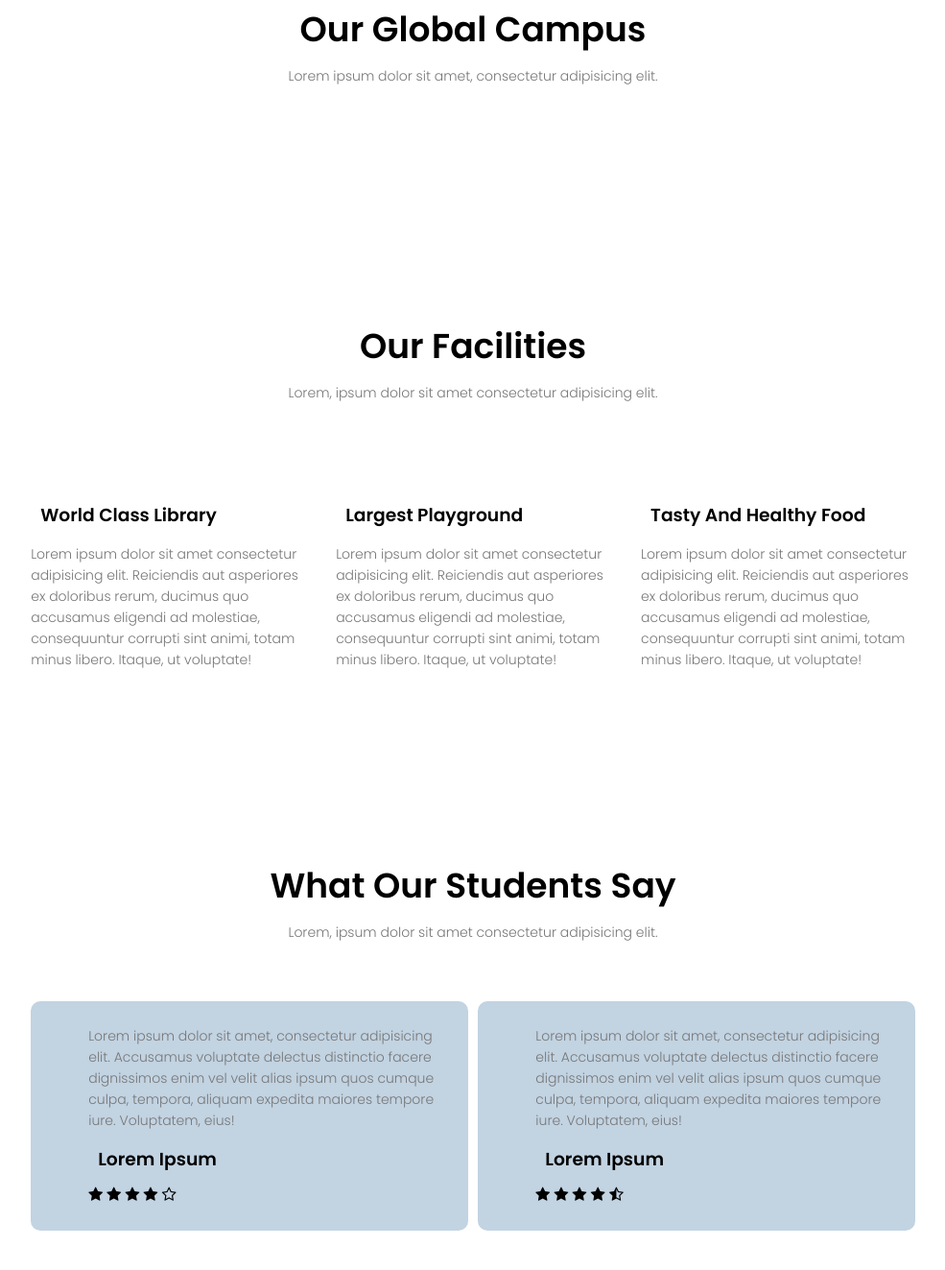
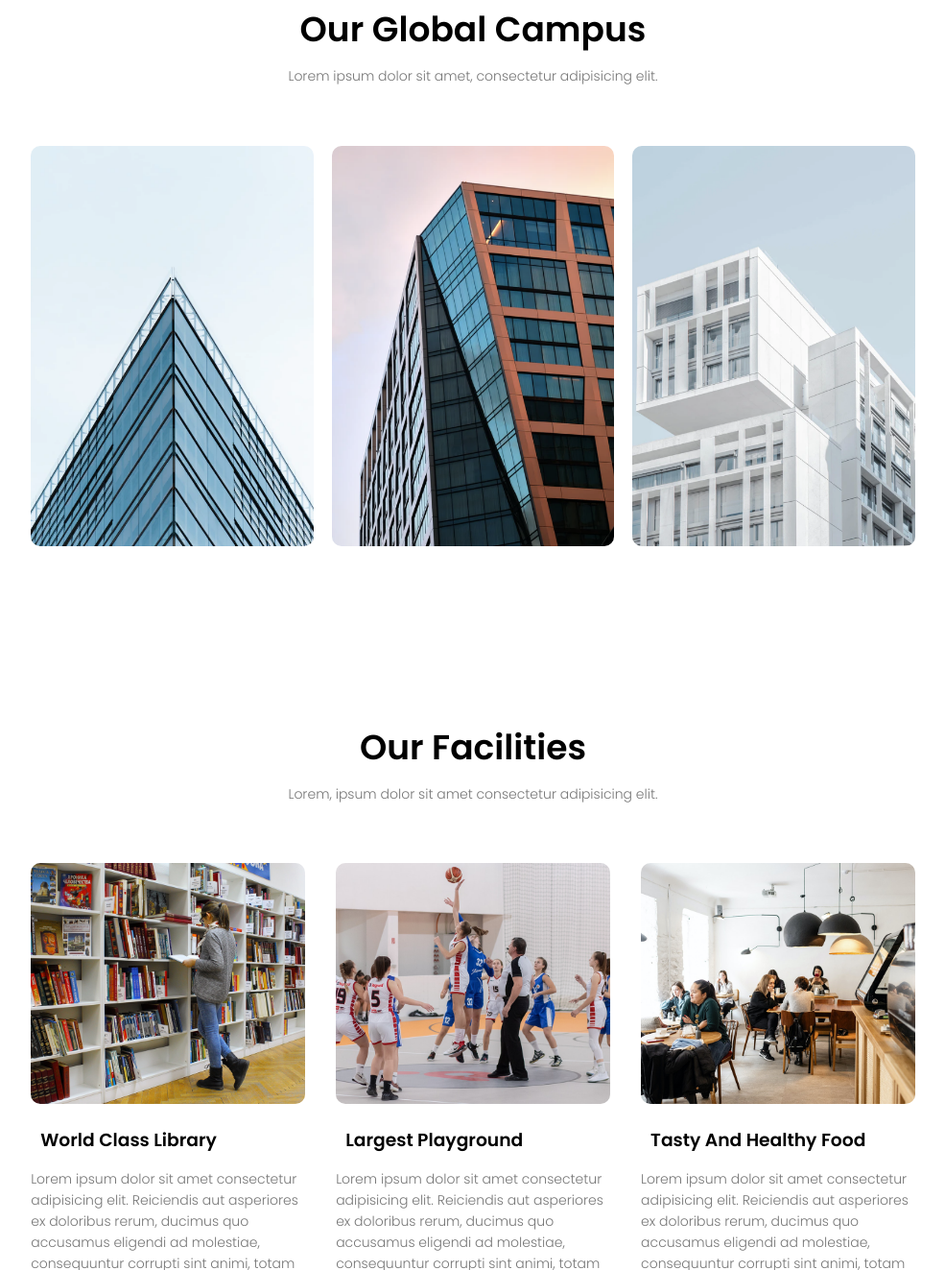
Before and after one commit to shrutirout/college_website, a plain HTML site: page index.html in a window 1280 px wide. Shown: the part 1477-2800 px from the top of the page at 96% size, without its empty margins (147-1132 px from the left). Drawn offline with Linux system fonts and the light colour scheme; files whose address does not match are found by name.

Commit message:
Update index.html

```diff
--- a/index.html
+++ b/index.html
@@ -12,7 +12,7 @@
 <body>
     <section class="header">
         <nav>
-            <a href="index.html"><img src="images/logo.png"></a>
+            <a href="index.html"><img src="logo.png"></a>
             <div class="nav-links" id=""navLinks>
                 <i class="fa fa-times" onclick="hideMenu()"></i>
                 <ul>
@@ -59,19 +59,19 @@
         <p>Lorem ipsum dolor sit amet, consectetur adipisicing elit.</p>
         <div class="row">
             <div class="campus-col">
-                <img src="images/london.png" alt="">
+                <img src="london.png" alt="">
                 <div class="layer">
                     <h3>LONDON</h3>
                 </div>
             </div>
             <div class="campus-col">
-                <img src="images/newyork.png" alt="">
+                <img src="newyork.png" alt="">
                 <div class="layer">
                     <h3>NEW YORK</h3>
                 </div>
             </div>
             <div class="campus-col">
-                <img src="images/washington.png" alt="">
+                <img src="washington.png" alt="">
                 <div class="layer">
                     <h3>WASHINGTON</h3>
                 </div>
@@ -84,17 +84,17 @@
         <p>Lorem, ipsum dolor sit amet consectetur adipisicing elit.</p>
         <div class="row">
             <div class="facilities-col">
-                <img src="images/library.png" alt="">
+                <img src="library.png" alt="">
                 <h3>World Class Library</h3>
                 <p>Lorem ipsum dolor sit amet consectetur adipisicing elit. Reiciendis aut asperiores ex doloribus rerum, ducimus quo accusamus eligendi ad molestiae, consequuntur corrupti sint animi, totam minus libero. Itaque, ut voluptate!</p>
             </div>
             <div class="facilities-col">
-                <img src="images/basketball.png" alt="">
+                <img src="basketball.png" alt="">
                 <h3>Largest Playground</h3>
                 <p>Lorem ipsum dolor sit amet consectetur adipisicing elit. Reiciendis aut asperiores ex doloribus rerum, ducimus quo accusamus eligendi ad molestiae, consequuntur corrupti sint animi, totam minus libero. Itaque, ut voluptate!</p>
             </div>
             <div class="facilities-col">
-                <img src="images/cafeteria.png" alt="">
+                <img src="cafeteria.png" alt="">
                 <h3>Tasty And Healthy Food</h3>
                 <p>Lorem ipsum dolor sit amet consectetur adipisicing elit. Reiciendis aut asperiores ex doloribus rerum, ducimus quo accusamus eligendi ad molestiae, consequuntur corrupti sint animi, totam minus libero. Itaque, ut voluptate!</p>
             </div>
@@ -106,7 +106,7 @@
         <p>Lorem, ipsum dolor sit amet consectetur adipisicing elit.</p>
         <div class="row">
             <div class="testimonials-col">
-                <img src="images/user1.jpg" alt="">
+                <img src="user1.jpg" alt="">
                 <div>
                     <p>Lorem ipsum dolor sit amet, consectetur adipisicing elit. Accusamus voluptate delectus distinctio facere dignissimos enim vel velit alias ipsum quos cumque culpa, tempora, aliquam expedita maiores tempore iure. Voluptatem, eius!</p>
                     <h3>Lorem Ipsum</h3>
@@ -118,7 +118,7 @@
                 </div>
             </div>
             <div class="testimonials-col">
-                <img src="images/user2.jpg" alt="">
+                <img src="user2.jpg" alt="">
                 <div>
                     <p>Lorem ipsum dolor sit amet, consectetur adipisicing elit. Accusamus voluptate delectus distinctio facere dignissimos enim vel velit alias ipsum quos cumque culpa, tempora, aliquam expedita maiores tempore iure. Voluptatem, eius!</p>
                     <h3>Lorem Ipsum</h3>
```
